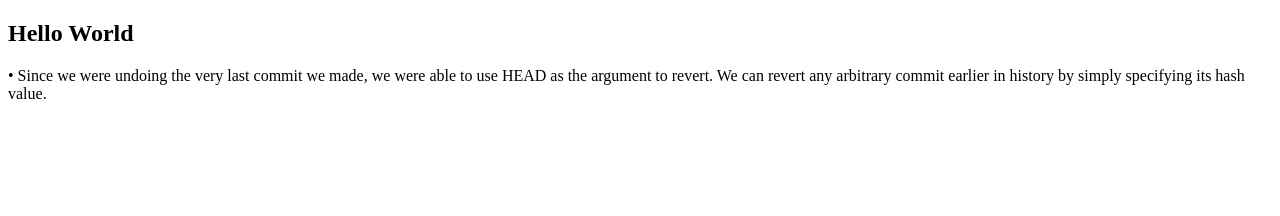
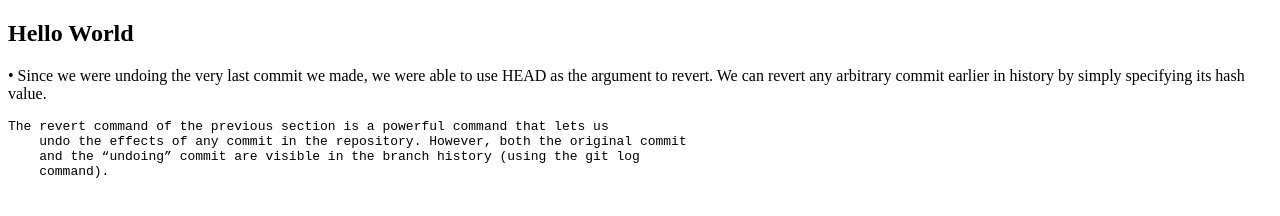
Before and after one commit to sharadakhatiwada/CS445, a plain HTML site: page index.html in a window 1280 px wide. Drawn offline with Linux system fonts and the light colour scheme.

Commit message:
added pre

```diff
--- a/index.html
+++ b/index.html
@@ -11,5 +11,9 @@
     <p>• Since we were undoing the very last commit we made, we were able to use HEAD as
     the argument to revert. We can revert any arbitrary commit earlier in history by
     simply specifying its hash value.</p>
+    <pre>The revert command of the previous section is a powerful command that lets us
+    undo the effects of any commit in the repository. However, both the original commit
+    and the “undoing” commit are visible in the branch history (using the git log
+    command).</pre>
 </body>
 </html>
```
